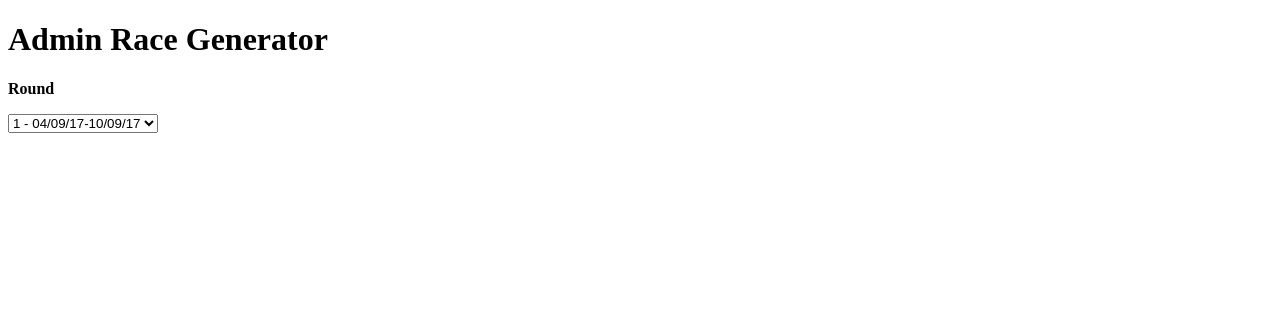
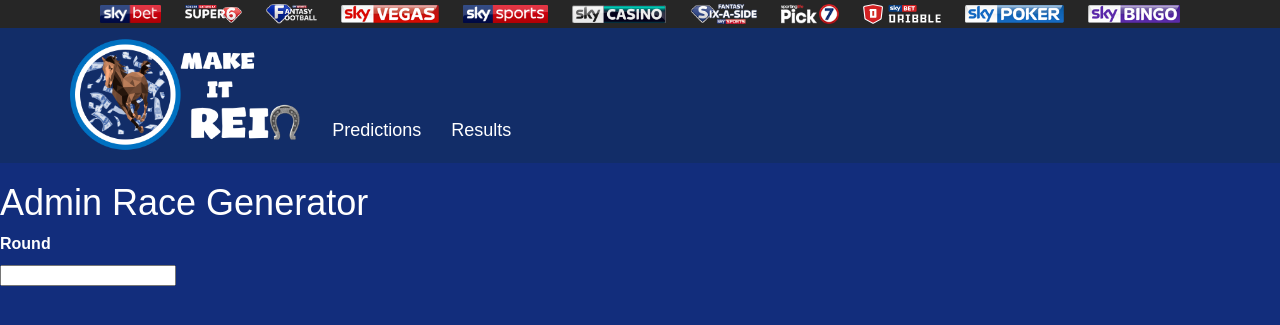
Before and after one commit to skybet/make-it-rein, a PHP site: template views/adminRaceGenerator.php in a window 1280 px wide. Shown: the top 325 px of the page. Run offline with PHP 8.4, Linux system fonts and the light colour scheme; the template is opened without the code that fills it, so the values that code supplies are empty.

Commit message:
horse race generator

```diff
--- a/views/adminRaceGenerator.php
+++ b/views/adminRaceGenerator.php
@@ -3,12 +3,22 @@
   <head>
     <meta charset="utf-8">
     <title>Admin Race Generator</title>
+    <title>Make it Rein</title>
+    <meta charset="UTF-8">
+    <meta name="viewport" content="width=device-width, initial-scale=1.0">
+    <meta http-equiv="X-UA-Compatible" content="ie=edge">
+    <link rel="stylesheet" type="text/css" href="css/bootstrap/bootstrap.min.css">
+    <link rel="stylesheet" type="text/css" href="css/fontAwesome/css/font-awesome.min.css"/>
+    <link rel="stylesheet" type="text/css" href="css/rein.css"/>
+    <link rel="icon" href="img/favicon.ico" type="image/x-icon">
   </head>
   <body>
+    <?php include_once('includes/productHeader.inc.php'); ?>
+    <?php include_once('includes/navBar.inc.php'); ?>
     <h1>Admin Race Generator</h1>
 
     <p><b>Round</b></p>
-    <select>
+    <select id="round">
       <option value="1">1 - 04/09/17-10/09/17</option>
       <option value="2">2 - 11/09/17-17/09/17</option>
       <option value="3">3 - 18/09/17-24/09/17</option>
@@ -17,5 +27,6 @@
 
 
 
+<script src=""> </script>
   </body>
 </html>
```
Also changed, not shown: 1 other file.
